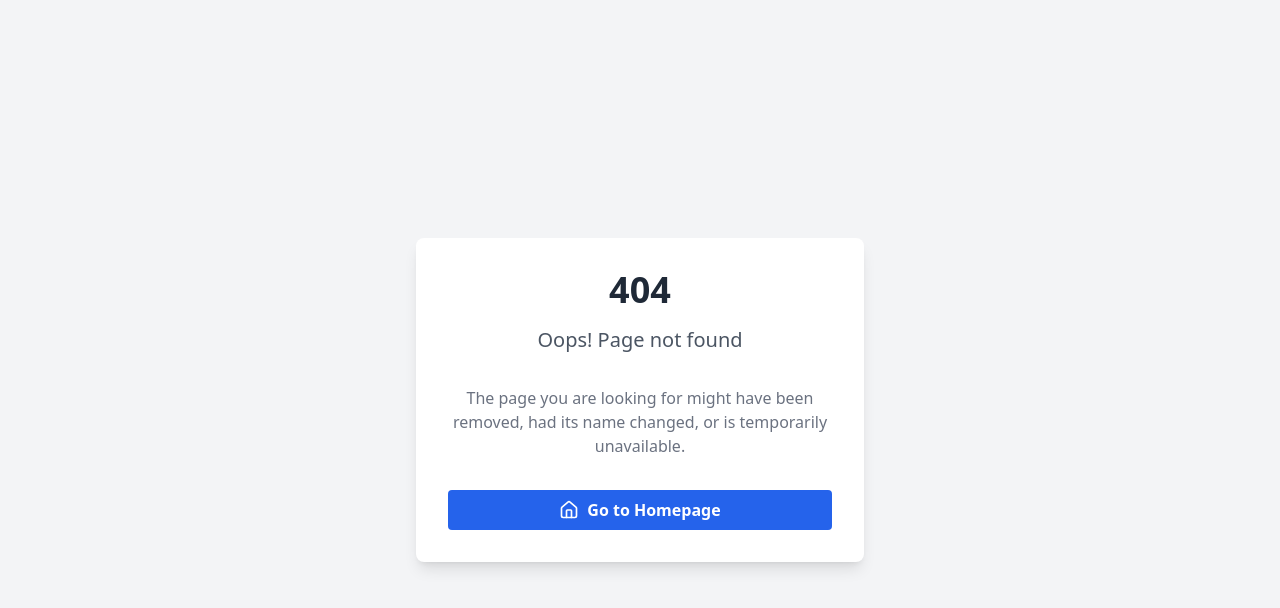
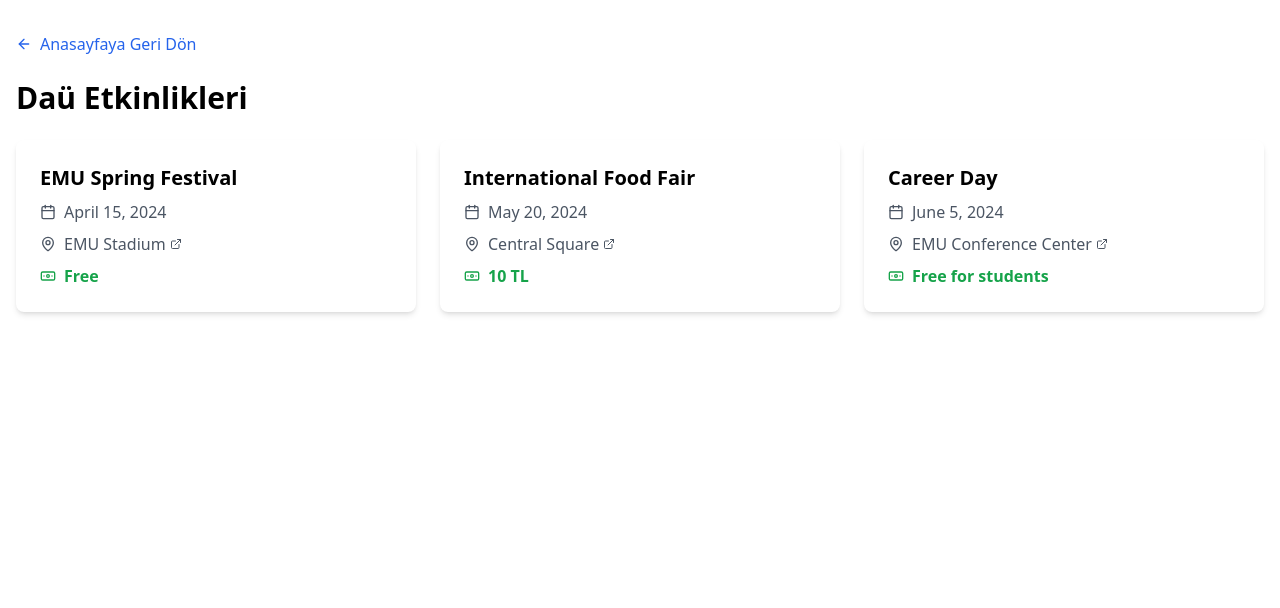
Before and after one commit to atasoya/emu-guide, a Next.js app: page /etkinlikler in a window 1280 px wide. Before the commit this address had no page. Shown: the top 608 px of the page. Built offline with nearby package versions, Linux system fonts and the light colour scheme.

Commit message:
Add events

```diff
--- /dev/null
+++ b/src/app/etkinlikler/page.tsx
@@ -0,0 +1,79 @@
+import Link from 'next/link'
+import { ArrowLeft, Calendar, MapPin, Banknote, ExternalLink } from 'lucide-react'
+
+interface Event {
+  id: number
+  name: string
+  date: string
+  place: string
+  googleMapsUrl: string
+  cost: string
+}
+
+const events: Event[] = [
+  {
+    id: 1,
+    name: "EMU Spring Festival",
+    date: "2024-04-15",
+    place: "EMU Stadium",
+    googleMapsUrl: "https://goo.gl/maps/example1",
+    cost: "Free"
+  },
+  {
+    id: 2,
+    name: "International Food Fair",
+    date: "2024-05-20",
+    place: "Central Square",
+    googleMapsUrl: "https://goo.gl/maps/example2",
+    cost: "10 TL"
+  },
+  {
+    id: 3,
+    name: "Career Day",
+    date: "2024-06-05",
+    place: "EMU Conference Center",
+    googleMapsUrl: "https://goo.gl/maps/example3",
+    cost: "Free for students"
+  }
+]
+
+export default function page() {
+  return (
+    <div className="container mx-auto px-4 py-8">
+      <Link href="/" className="inline-flex items-center mb-6 text-blue-600 hover:text-blue-800">
+        <ArrowLeft className="w-4 h-4 mr-2" />
+        Anasayfaya Geri Dön
+      </Link>
+      <h1 className="text-3xl font-bold mb-6">Daü Etkinlikleri</h1>
+      <div className="grid grid-cols-1 md:grid-cols-2 lg:grid-cols-3 gap-6">
+        {events.map((event) => (
+          <div key={event.id} className="bg-white rounded-lg shadow-md p-6">
+            <h2 className="text-xl font-semibold mb-2">{event.name}</h2>
+            <div className="space-y-2">
+              <p className="flex items-center text-gray-600">
+                <Calendar className="w-4 h-4 mr-2" />
+                {new Date(event.date).toLocaleDateString('en-US', { year: 'numeric', month: 'long', day: 'numeric' })}
+              </p>
+              <p className="flex items-center text-gray-600">
+                <MapPin className="w-4 h-4 mr-2" />
+                <a
+                  href={event.googleMapsUrl}
+                  target="_blank"
+                  rel="noopener noreferrer"
+                  className="hover:underline flex items-center"
+                >
+                  {event.place}
+                  <ExternalLink className="w-3 h-3 ml-1" />
+                </a>
+              </p>
+              <p className="flex items-center text-green-600 font-semibold">
+                <Banknote className="w-4 h-4 mr-2" />
+                {event.cost}
+              </p>
+            </div>
+          </div>
+        ))}
+      </div>
+    </div>
+  )
+}
--- /dev/null
+++ b/src/app/events/page.tsx
@@ -0,0 +1,79 @@
+import Link from 'next/link'
+import { ArrowLeft, Calendar, MapPin, Banknote, ExternalLink } from 'lucide-react'
+
+interface Event {
+  id: number
+  name: string
+  date: string
+  place: string
+  googleMapsUrl: string
+  cost: string
+}
+
+const events: Event[] = [
+  {
+    id: 1,
+    name: "EMU Spring Festival",
+    date: "2024-04-15",
+    place: "EMU Stadium",
+    googleMapsUrl: "https://goo.gl/maps/example1",
+    cost: "Free"
+  },
+  {
+    id: 2,
+    name: "International Food Fair",
+    date: "2024-05-20",
+    place: "Central Square",
+    googleMapsUrl: "https://goo.gl/maps/example2",
+    cost: "10 TL"
+  },
+  {
+    id: 3,
+    name: "Career Day",
+    date: "2024-06-05",
+    place: "EMU Conference Center",
+    googleMapsUrl: "https://goo.gl/maps/example3",
+    cost: "Free for students"
+  }
+]
+
+export default function page() {
+  return (
+    <div className="container mx-auto px-4 py-8">
+      <Link href="/" className="inline-flex items-center mb-6 text-blue-600 hover:text-blue-800">
+        <ArrowLeft className="w-4 h-4 mr-2" />
+        Back to Home
+      </Link>
+      <h1 className="text-3xl font-bold mb-6">EMU Events</h1>
+      <div className="grid grid-cols-1 md:grid-cols-2 lg:grid-cols-3 gap-6">
+        {events.map((event) => (
+          <div key={event.id} className="bg-white rounded-lg shadow-md p-6">
+            <h2 className="text-xl font-semibold mb-2">{event.name}</h2>
+            <div className="space-y-2">
+              <p className="flex items-center text-gray-600">
+                <Calendar className="w-4 h-4 mr-2" />
+                {new Date(event.date).toLocaleDateString('en-US', { year: 'numeric', month: 'long', day: 'numeric' })}
+              </p>
+              <p className="flex items-center text-gray-600">
+                <MapPin className="w-4 h-4 mr-2" />
+                <a
+                  href={event.googleMapsUrl}
+                  target="_blank"
+                  rel="noopener noreferrer"
+                  className="hover:underline flex items-center"
+                >
+                  {event.place}
+                  <ExternalLink className="w-3 h-3 ml-1" />
+                </a>
+              </p>
+              <p className="flex items-center text-green-600 font-semibold">
+                <Banknote className="w-4 h-4 mr-2" />
+                {event.cost}
+              </p>
+            </div>
+          </div>
+        ))}
+      </div>
+    </div>
+  )
+}
```
